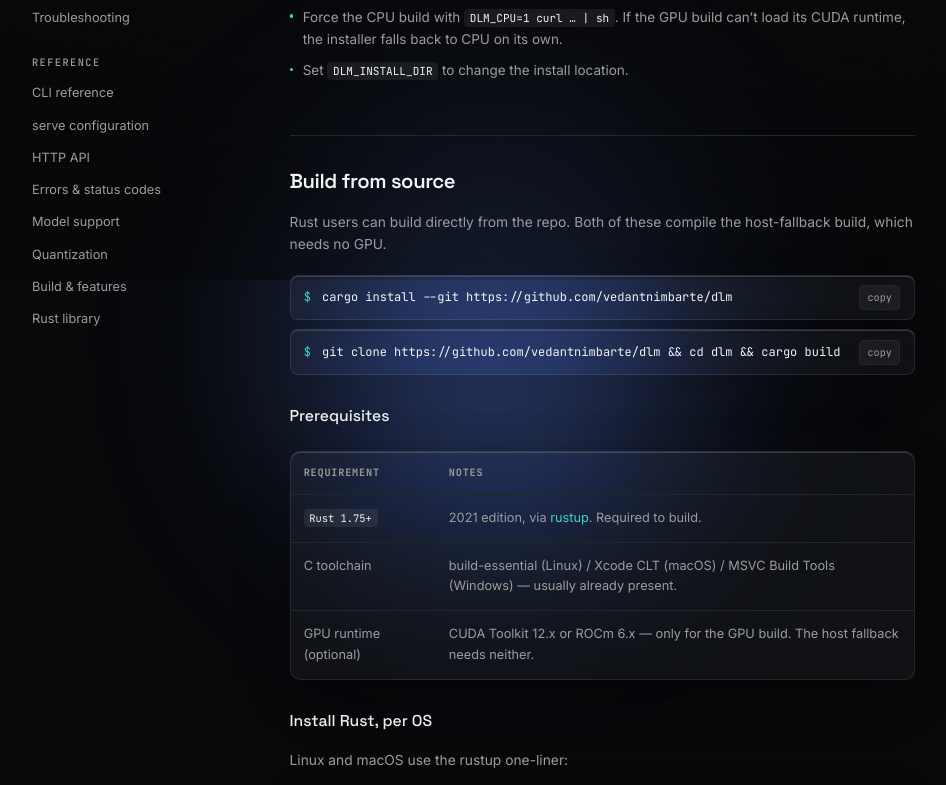
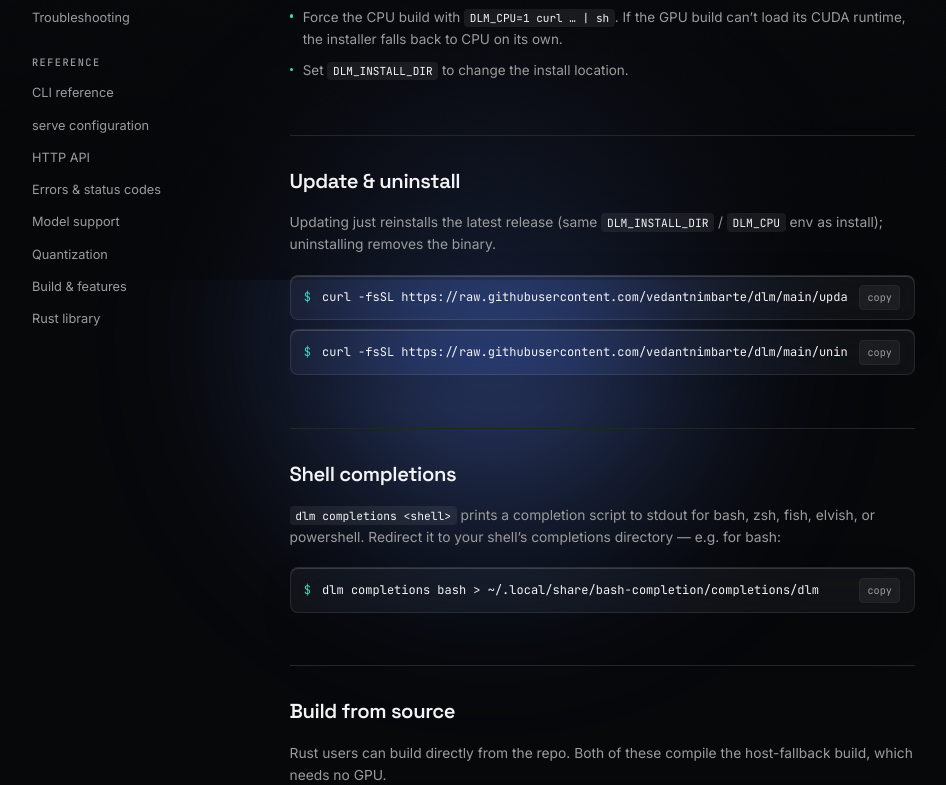
Before and after one commit to vedantnimbarte/dlm-frontend, a Next.js app: page /docs/install in a window 1280 px wide. Shown: the part 520-1305 px from the top of the page, without its empty margins (48-994 px from the left). Built offline with nearby package versions, Linux system fonts and the light colour scheme; no server answers.

Commit message:
docs: add shell completions, update.sh, and uninstall.sh
- install: Update & uninstall + Shell completions sections
- cli: completions subcommand (seven → eight)
- changelog: completions + update/uninstall lifecycle scripts

```diff
--- a/app/docs/changelog/page.tsx
+++ b/app/docs/changelog/page.tsx
@@ -118,7 +118,14 @@ export default function Changelog() {
         </DocLi>
         <DocLi>
           <strong className="text-text">One-line installer</strong> — a prebuilt
-          binary per platform, with automatic CUDA/CPU build selection.
+          binary per platform, with automatic CUDA/CPU build selection, plus{" "}
+          <Code>update.sh</Code> / <Code>uninstall.sh</Code> for the rest of the
+          binary&rsquo;s lifecycle.
+        </DocLi>
+        <DocLi>
+          <strong className="text-text">Shell completions</strong> —{" "}
+          <Code>dlm completions &lt;shell&gt;</Code> generates bash/zsh/fish/
+          elvish/powershell completion scripts.
         </DocLi>
       </DocUl>
 
--- a/app/docs/cli/page.tsx
+++ b/app/docs/cli/page.tsx
@@ -28,7 +28,7 @@ export default function Cli() {
     <>
       <DocTitle>CLI reference</DocTitle>
       <DocLead>
-        One binary, seven subcommands. Run <Code>dlm --help</Code> for the
+        One binary, eight subcommands. Run <Code>dlm --help</Code> for the
         top-level list, or <Code>dlm &lt;command&gt; --help</Code> for a
         command&rsquo;s full flag set.
       </DocLead>
@@ -43,6 +43,7 @@ export default function Cli() {
           [<Code key="c">generate</Code>, "Run the CPU (or GPU) generation loop."],
           [<Code key="c">tokenize</Code>, "Byte-level BPE encode/decode round-trip."],
           [<Code key="c">doctor</Code>, "Check the machine + run a self-test."],
+          [<Code key="c">completions</Code>, "Print a shell completion script."],
         ]}
       />
 
@@ -209,6 +210,18 @@ export default function Cli() {
         </DocLi>
       </DocUl>
 
+      {/* completions */}
+      <DocH2 id="completions">completions</DocH2>
+      <DocP>
+        Print a shell completion script to stdout for <Code>bash</Code>,{" "}
+        <Code>zsh</Code>, <Code>fish</Code>, <Code>elvish</Code>, or{" "}
+        <Code>powershell</Code>. Redirect it into your shell&rsquo;s completions
+        directory — see <DocA href="/docs/install#completions">Installation</DocA>.
+      </DocP>
+      <div className="mt-5">
+        <CopyCommand command="dlm completions bash > ~/.local/share/bash-completion/completions/dlm" />
+      </div>
+
       <DocPager prev={prev} next={next} />
     </>
   );
--- a/app/docs/install/page.tsx
+++ b/app/docs/install/page.tsx
@@ -56,6 +56,27 @@ export default function Install() {
           Set <Code>DLM_INSTALL_DIR</Code> to change the install location.
         </DocLi>
       </DocUl>
+
+      <DocH2 id="update">Update &amp; uninstall</DocH2>
+      <DocP>
+        Updating just reinstalls the latest release (same{" "}
+        <Code>DLM_INSTALL_DIR</Code> / <Code>DLM_CPU</Code> env as install);
+        uninstalling removes the binary.
+      </DocP>
+      <div className="mt-5 space-y-2.5">
+        <CopyCommand command="curl -fsSL https://raw.githubusercontent.com/vedantnimbarte/dlm/main/update.sh | sh" />
+        <CopyCommand command="curl -fsSL https://raw.githubusercontent.com/vedantnimbarte/dlm/main/uninstall.sh | sh" />
+      </div>
+
+      <DocH2 id="completions">Shell completions</DocH2>
+      <DocP>
+        <Code>dlm completions &lt;shell&gt;</Code> prints a completion script to
+        stdout for bash, zsh, fish, elvish, or powershell. Redirect it to your
+        shell&rsquo;s completions directory — e.g. for bash:
+      </DocP>
+      <div className="mt-5">
+        <CopyCommand command="dlm completions bash > ~/.local/share/bash-completion/completions/dlm" />
+      </div>
 
       <DocH2 id="from-source">Build from source</DocH2>
       <DocP>
```
